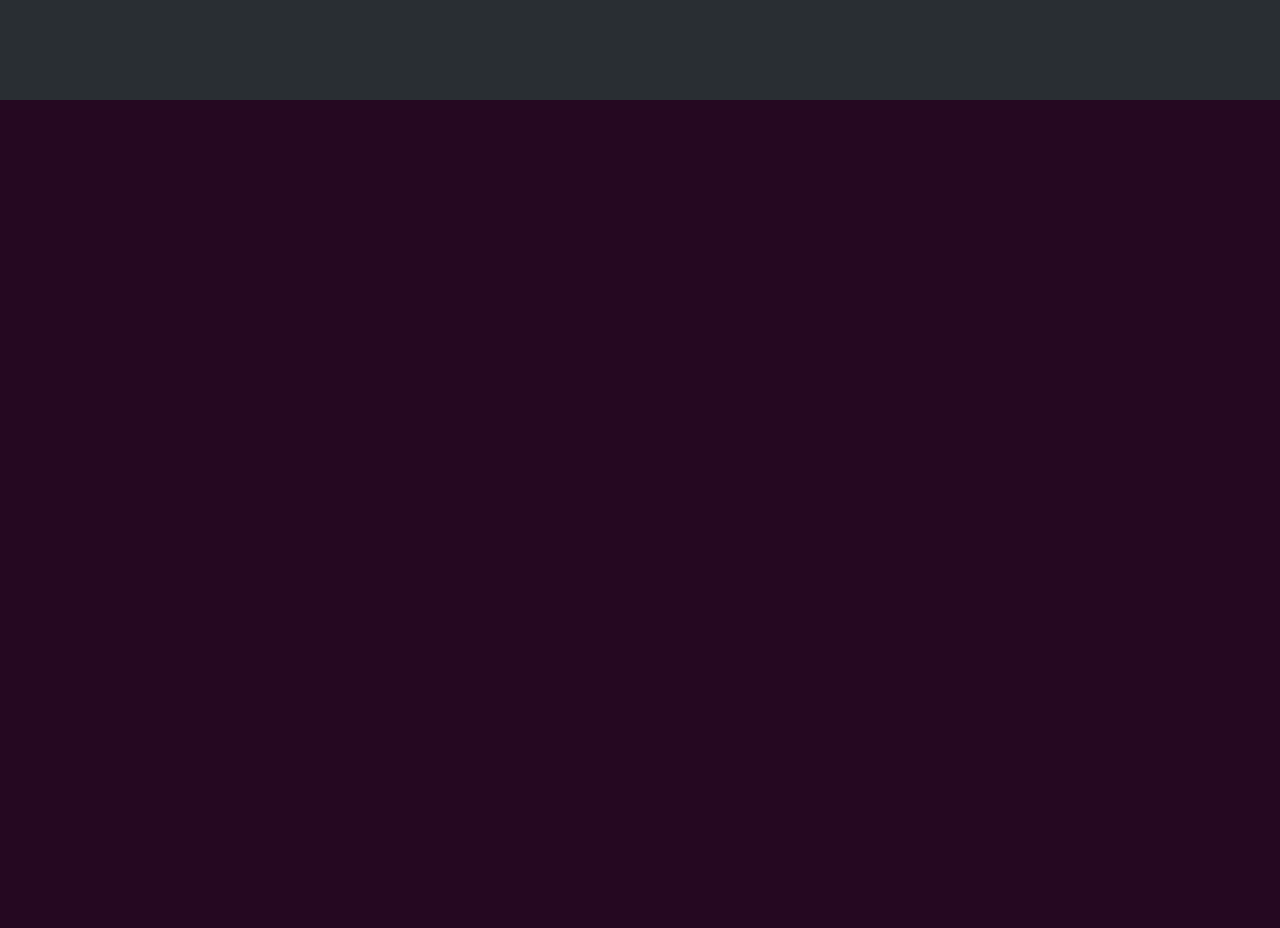
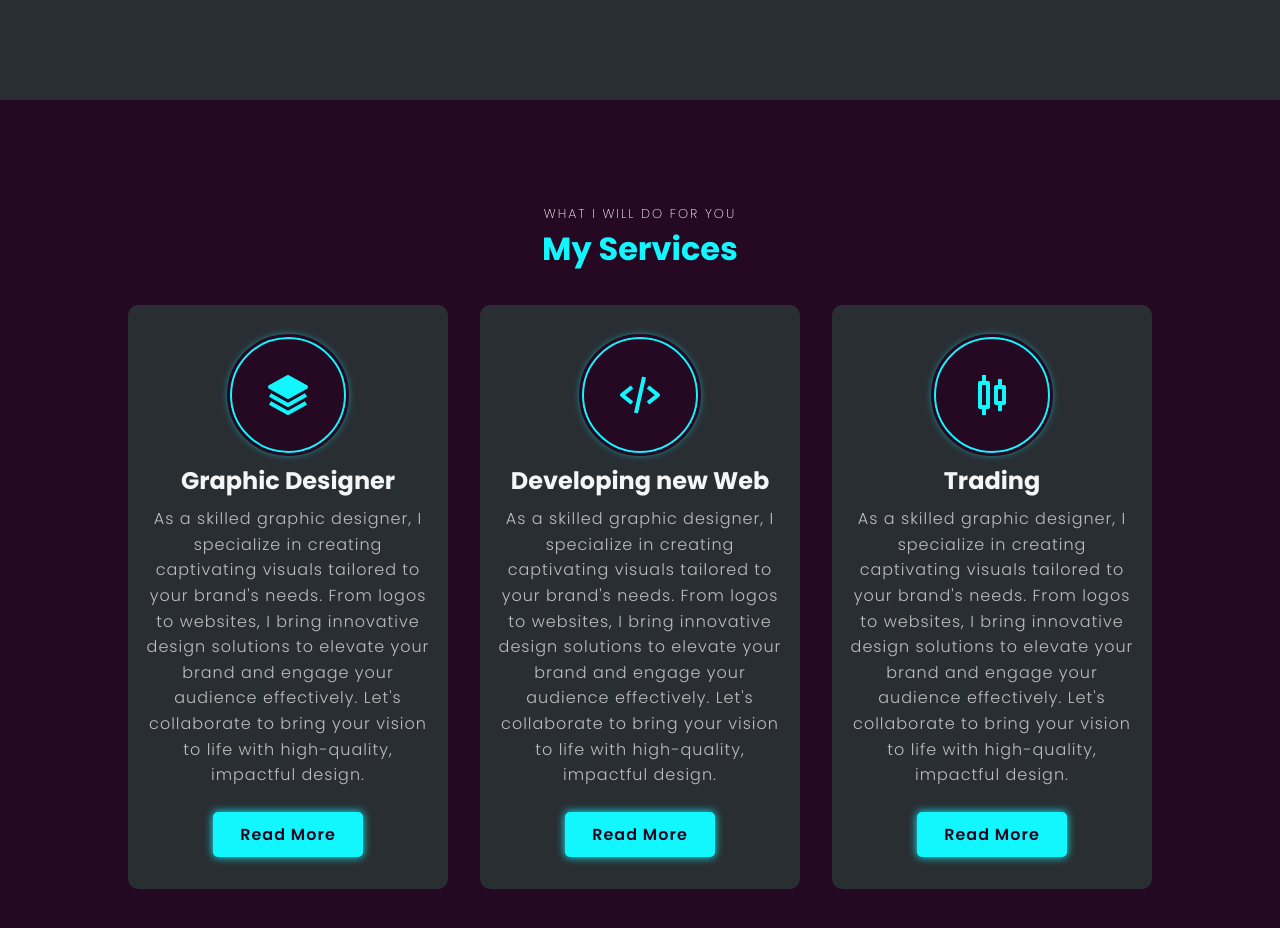
Before and after one commit to bhupati0001/my-portfolio, a plain HTML site: page index.html in a window 1280 px wide. Shown: the part 1504-2432 px from the top of the page. Before the commit the page ends 1804 px from the top, so only its background shows below. Drawn offline with nearby package versions, Linux system fonts and the light colour scheme.

Commit message:
services section is added and designed

```diff
--- a/css/style.css
+++ b/css/style.css
@@ -402,7 +402,15 @@ div[class|="info-about"]{
     animation: morph 6s linear infinite;
 }
 
+div[class|="info-about"]:hover{
+    background: var(--hover-color);
+    box-shadow: 0 0 1.5em var(--hover-color);
+    color: var(--bg-color);
+}
 
+div[class|="info-about"]:hover span{
+    color: var(--second-bg-color);
+}
 
 div[class*="-experience"]{
      left: 10%;
@@ -435,6 +443,88 @@ div[class*="-clients"] p{
 
 
 
+/* ---------------services section--------------- */
+
+.main-text{
+    width: 100%;
+    text-align: center;
+    margin-bottom: 2rem;
+    color: var(--hover-color);
+}
+
+.main-text h2{
+    font-weight: 700;
+    font-size: var(--normal-font);
+}
+
+.main-text span{
+    color: #fdfdfd;
+    font-size: .8rem;
+    font-weight: 200;
+    letter-spacing: 2px;
+    text-transform: uppercase;
+}
+
+.section-services{
+    display: flex;
+    justify-content: center;
+    align-items: center;
+    flex-wrap: wrap;
+    gap: 2rem;
+}
+.section-services .service-box{
+    flex: 1 1 18rem;
+    padding: 2rem 1rem 2rem;
+    text-align: center;
+    background: var(--second-bg-color);
+    transition: transform .4s;
+    border-radius: 10px;
+}
+.service-btn {
+    width: auto;
+    justify-content: center;
+}
+
+.service-box:hover{
+    transform: translateY(-0.7rem);
+}
+
+
+.service-icon{
+    border: 2px solid var(--hover-color);
+    padding: 2rem;
+    background: var(--bg-color);
+    display: flex;
+    align-items: center;
+    font-size: 3rem;
+    border-radius: 50%;
+    position: relative;
+    color: var(--hover-color);
+    box-shadow: var(--neon-box-shadow);
+    outline: 3px solid var(--bg-color);
+}
+
+.service-box h3{
+    margin-top: 10px;
+    font-size: 1.5rem;
+
+
+}
+
+.service-box p{
+    margin: .5rem 0 1.5rem 0;
+    font-weight: 300;
+    letter-spacing: 1px;
+    color: #bdbdbd;
+    line-height: 1.6;
+}
+
+
+
+
+
+
+
 
 /* -----------keyframes------------ */
 
--- a/index.html
+++ b/index.html
@@ -42,20 +42,24 @@
                 </h3>
             </div>
 
-            <p>Full Stack Engineer specializing in frontend development with three years of experience. Passionate about crafting
-                intuitive and engaging user interfaces, I thrive on leveraging cutting-edge technologies to create impactful digital
+            <p>Full Stack Engineer specializing in frontend development with three years of experience. Passionate about
+                crafting
+                intuitive and engaging user interfaces, I thrive on leveraging cutting-edge technologies to create
+                impactful digital
                 experiences.</p>
             <div class="reach-me">
                 <h2><span id="reach">Reach</span> <span id="me">me</span> <span id="colon">:</span> </h2>
                 <div class="info-box">
                     <div class="email-info">
-                        <h5><a href="mailto:bmohanta0001@gmail.com" title="Send an Email"><i class='bx bx-envelope'></i></a></h5>
+                        <h5><a href="mailto:bmohanta0001@gmail.com" title="Send an Email"><i
+                                    class='bx bx-envelope'></i></a></h5>
                     </div>
                     <div class="phone-info">
                         <h5><a href="tel:+919778774741" title="Call me"><i class="bx bx-phone"></i></a></h5>
                     </div>
                     <div class="whatsapp-info">
-                        <h5><a href="https://wa.me/919778774741?text=Hey!" title="whatsapp me"><i class='bx bxl-whatsapp'></i></a></h5>
+                        <h5><a href="https://wa.me/919778774741?text=Hey!" title="whatsapp me"><i
+                                    class='bx bxl-whatsapp'></i></a></h5>
                     </div>
                 </div>
             </div>
@@ -81,11 +85,10 @@
                 <img src="img/man3.png" alt="">
             </div>
             <div class="blob-image">
-                <svg id="10015.io" viewBox="0 0 480 480" xmlns="http://www.w3.org/2000/svg" xmlns:xlink="http://www.w3.org/1999/xlink" >
+                <svg id="10015.io" viewBox="0 0 480 480" xmlns="http://www.w3.org/2000/svg"
+                    xmlns:xlink="http://www.w3.org/1999/xlink">
                     <path fill="#474bff">
-                        <animate attributeName="d"
-                        dur="20000ms" repeatCount="indefinite"
-                        values="
+                        <animate attributeName="d" dur="20000ms" repeatCount="indefinite" values="
 
                         M420,272Q372,304,339,313.5Q306,323,295,378Q284,433,244.5,413.5Q205,394,162.5,392.5Q120,391,104,352Q88,313,106.5,276.5Q125,240,99.5,200Q74,160,95.5,123Q117,86,159,78.5Q201,71,246.5,42.5Q292,14,301.5,82.5Q311,151,328,170Q345,189,406.5,214.5Q468,240,420,272Z;
                         M386,276.5Q392,313,357.5,328.5Q323,344,304,390.5Q285,437,248.5,399.5Q212,362,161.5,382Q111,402,126,345Q141,288,96.5,264Q52,240,82,209Q112,178,143,167.5Q174,157,180.5,81.5Q187,6,233.5,35.5Q280,65,310,90Q340,115,337,155Q334,195,357,217.5Q380,240,386,276.5Z;
@@ -94,17 +97,15 @@
                         M419,287Q436,334,398,362.5Q360,391,322.5,414Q285,437,251.5,387.5Q218,338,178,353Q138,368,90.5,351.5Q43,335,89,287.5Q135,240,140,217Q145,194,148.5,161.5Q152,129,171.5,76Q191,23,241,20Q291,17,308.5,74.5Q326,132,368,145Q410,158,406,199Q402,240,419,287Z;
                         M381.5,278.5Q400,317,368,338.5Q336,360,302,361.5Q268,363,235,385.5Q202,408,189,364.5Q176,321,142,312Q108,303,110,271.5Q112,240,69,188.5Q26,137,73,113.5Q120,90,156.5,62.5Q193,35,231.5,71Q270,107,301.5,115.5Q333,124,381,136.5Q429,149,396,194.5Q363,240,381.5,278.5Z;
                         M420,272Q372,304,339,313.5Q306,323,295,378Q284,433,244.5,413.5Q205,394,162.5,392.5Q120,391,104,352Q88,313,106.5,276.5Q125,240,99.5,200Q74,160,95.5,123Q117,86,159,78.5Q201,71,246.5,42.5Q292,14,301.5,82.5Q311,151,328,170Q345,189,406.5,214.5Q468,240,420,272Z;
-                        "
-                        ></animate>
+                        "></animate>
                     </path>
                 </svg>
             </div>
             <div class="blob-image">
-                <svg id="10015.io" viewBox="0 0 480 480" xmlns="http://www.w3.org/2000/svg" xmlns:xlink="http://www.w3.org/1999/xlink" >
+                <svg id="10015.io" viewBox="0 0 480 480" xmlns="http://www.w3.org/2000/svg"
+                    xmlns:xlink="http://www.w3.org/1999/xlink">
                     <path fill="#474bff">
-                        <animate attributeName="d"
-                        dur="20000ms" repeatCount="indefinite"
-                        values="
+                        <animate attributeName="d" dur="20000ms" repeatCount="indefinite" values="
                         M420,272Q372,304,339,313.5Q306,323,295,378Q284,433,244.5,413.5Q205,394,162.5,392.5Q120,391,104,352Q88,313,106.5,276.5Q125,240,99.5,200Q74,160,95.5,123Q117,86,159,78.5Q201,71,246.5,42.5Q292,14,301.5,82.5Q311,151,328,170Q345,189,406.5,214.5Q468,240,420,272Z;
                         M386,276.5Q392,313,357.5,328.5Q323,344,304,390.5Q285,437,248.5,399.5Q212,362,161.5,382Q111,402,126,345Q141,288,96.5,264Q52,240,82,209Q112,178,143,167.5Q174,157,180.5,81.5Q187,6,233.5,35.5Q280,65,310,90Q340,115,337,155Q334,195,357,217.5Q380,240,386,276.5Z;
                         M402,285.5Q429,331,389,353.5Q349,376,318,412Q287,448,241.5,441.5Q196,435,154.5,417Q113,399,75,368.5Q37,338,74.5,289Q112,240,78.5,193Q45,146,104.5,145.5Q164,145,184.5,114.5Q205,84,247,55Q289,26,320.5,62.5Q352,99,363,137Q374,175,374.5,207.5Q375,240,402,285.5Z;
@@ -112,8 +113,7 @@
                         M419,287Q436,334,398,362.5Q360,391,322.5,414Q285,437,251.5,387.5Q218,338,178,353Q138,368,90.5,351.5Q43,335,89,287.5Q135,240,140,217Q145,194,148.5,161.5Q152,129,171.5,76Q191,23,241,20Q291,17,308.5,74.5Q326,132,368,145Q410,158,406,199Q402,240,419,287Z;
                         M381.5,278.5Q400,317,368,338.5Q336,360,302,361.5Q268,363,235,385.5Q202,408,189,364.5Q176,321,142,312Q108,303,110,271.5Q112,240,69,188.5Q26,137,73,113.5Q120,90,156.5,62.5Q193,35,231.5,71Q270,107,301.5,115.5Q333,124,381,136.5Q429,149,396,194.5Q363,240,381.5,278.5Z;
                         M420,272Q372,304,339,313.5Q306,323,295,378Q284,433,244.5,413.5Q205,394,162.5,392.5Q120,391,104,352Q88,313,106.5,276.5Q125,240,99.5,200Q74,160,95.5,123Q117,86,159,78.5Q201,71,246.5,42.5Q292,14,301.5,82.5Q311,151,328,170Q345,189,406.5,214.5Q468,240,420,272Z;
-                        "
-                        ></animate>
+                        "></animate>
                     </path>
                 </svg>
             </div>
@@ -144,9 +144,12 @@
             <h2>About me</h2>
             <h3>A story of good</h3>
             <p>
-                am an aspiring web developer with a passion for crafting immersive online experiences. Currently immersed in the world of
-                web development, Bhupati is dedicated to honing his skills in front-end and back-end technologies to create dynamic
-                and user-friendly websites. With a keen eye for design and a thirst for knowledge, Bhupati is on a journey to master
+                am an aspiring web developer with a passion for crafting immersive online experiences. Currently
+                immersed in the world of
+                web development, Bhupati is dedicated to honing his skills in front-end and back-end technologies to
+                create dynamic
+                and user-friendly websites. With a keen eye for design and a thirst for knowledge, Bhupati is on a
+                journey to master
                 the intricacies of web development and contribute innovative solutions to the digital landscape.
             </p>
 
@@ -158,12 +161,63 @@
 
     </section>
 
-<!----------------------------Services Section  -------------------------------->
+    <!----------------------------Services Section  -------------------------------->
 
-<section id="services">
+    <section id="services" class="services">
+        <div class="main-text">
+            <span>what i will do for you</span>
+            <h2>My Services</h2>
+        </div>
+        <div class="section-services">
+            <div class="service-box">
+                <i class="bx bxs-layer service-icon"></i>
+                <h3>Graphic Designer</h3>
+                <p>
+                    As a skilled graphic designer, I specialize in creating captivating visuals tailored to your brand's
+                    needs. From logos
+                    to websites, I bring innovative design solutions to elevate your brand and engage your audience
+                    effectively. Let's
+                    collaborate to bring your vision to life with high-quality, impactful design.
+                </p>
+                <div class="btn-box service-btn">
+                    <a href="#" class="btn">Read More</a>
+                </div>
+            </div>
 
 
-</section>
+            <div class="service-box">
+                <i class='bx bx-code-alt service-icon'></i>
+                <h3>Developing new Web</h3>
+                <p>
+                    As a skilled graphic designer, I specialize in creating captivating visuals tailored to your brand's
+                    needs. From logos
+                    to websites, I bring innovative design solutions to elevate your brand and engage your audience
+                    effectively. Let's
+                    collaborate to bring your vision to life with high-quality, impactful design.
+                </p>
+                <div class="btn-box service-btn">
+                    <a href="#" class="btn">Read More</a>
+                </div>
+            </div>
+
+            <div class="service-box">
+                <i class='bx bx-candles service-icon' ></i>
+                <h3>Trading</h3>
+                <p>
+                    As a skilled graphic designer, I specialize in creating captivating visuals tailored to your brand's
+                    needs. From logos
+                    to websites, I bring innovative design solutions to elevate your brand and engage your audience
+                    effectively. Let's
+                    collaborate to bring your vision to life with high-quality, impactful design.
+                </p>
+                <div class="btn-box service-btn">
+                    <a href="#" class="btn">Read More</a>
+                </div>
+            </div>
+
+        </div>
+
+    </section>
 
 
 
```
